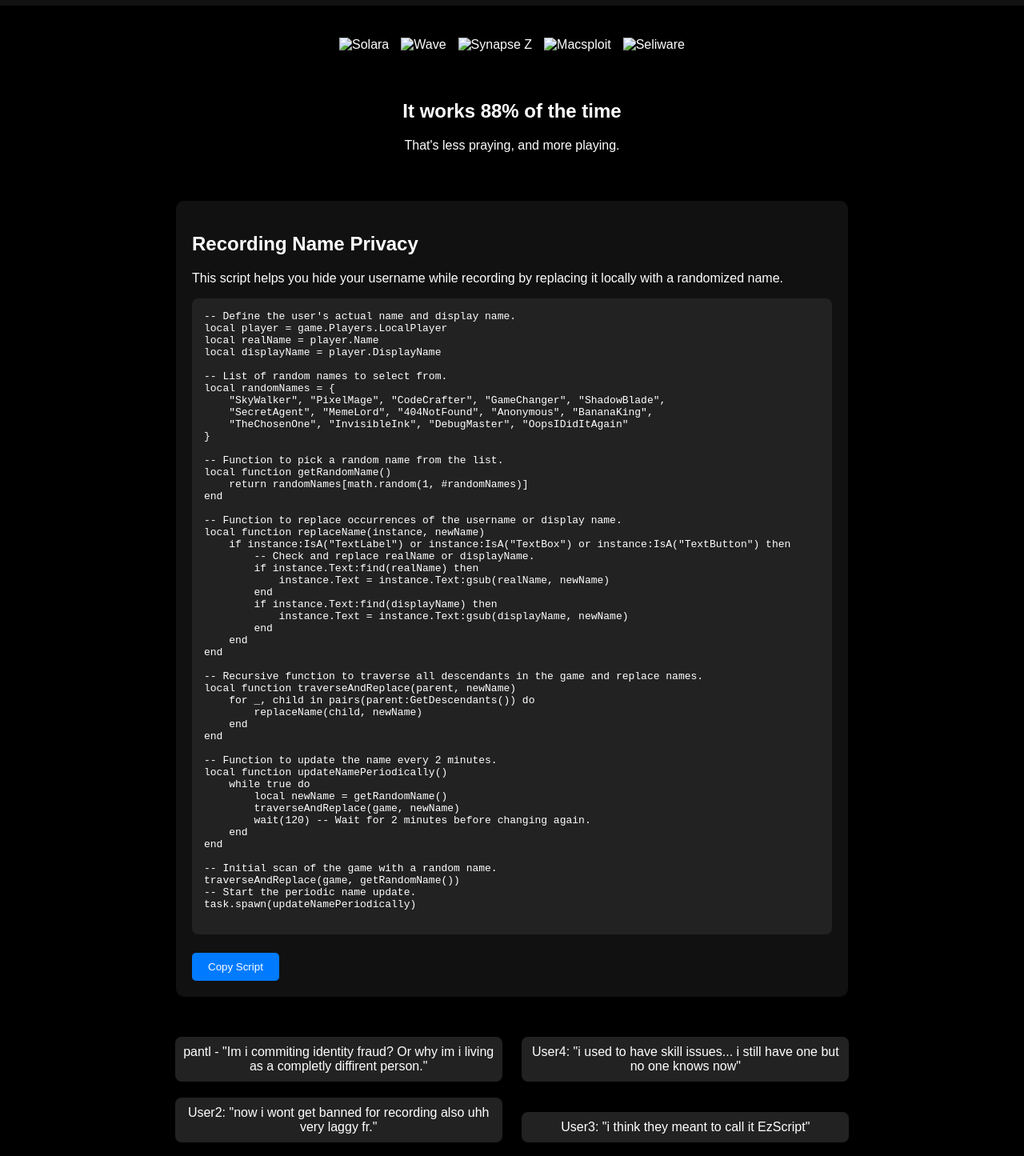
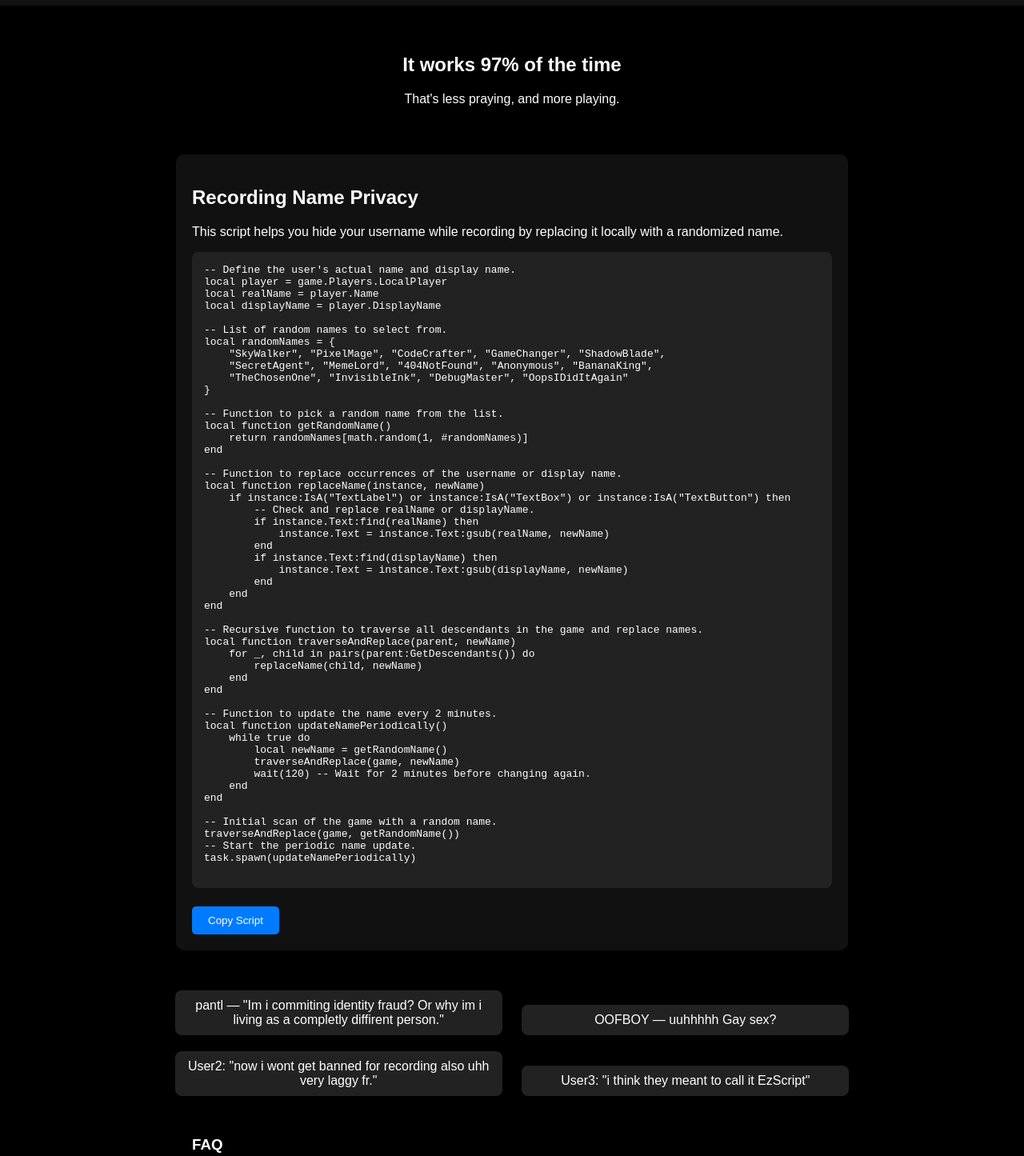
Before and after one commit to XasonYTB/ZeScript, a plain HTML site: page index.html in a window 1280 px wide. Shown: the part 180-1625 px from the top of the page at 80% size. Drawn offline with Linux system fonts and the light colour scheme.

Commit message:
Update index.html

```diff
--- a/index.html
+++ b/index.html
@@ -115,17 +115,8 @@
         <h1>ZeScripts</h1>
         <p>The best/worst roblox scripts</p>
     </header>
-
-    <div class="executor-list">
-        <img src="/path-to-solara-logo.png" alt="Solara" />
-        <img src="/path-to-wave-logo.png" alt="Wave" />
-        <img src="/path-to-synapse-logo.png" alt="Synapse Z" />
-        <img src="/path-to-macsploit-logo.png" alt="Macsploit" />
-        <img src="/path-to-seliware-logo.png" alt="Seliware" />
-    </div>
-
-    <div class="translations">
-        <h2>It works 88% of the time</h2>
+        <div class="translations">
+        <h2>It works 97% of the time</h2>
         <p>That's less praying, and more playing.</p>
     </div>
 
@@ -189,10 +180,10 @@ task.spawn(updateNamePeriodically)
 
     <div class="reviews">
         <div class="review-card">
-            <p>pantl - "Im i commiting identity fraud? Or why im i living as a completly diffirent person."</p>
+            <p>pantl — "Im i commiting identity fraud? Or why im i living as a completly diffirent person."</p>
         </div>
     <div class="review-card">
-            <p>User4: "i used to have skill issues... i still have one but no one knows now"</p>
+            <p>OOFBOY — uuhhhhh Gay sex?</p>
         </div>
         <div class="review-card">
             <p>User2: "now i wont get banned for recording also uhh very laggy fr."</p>
```
